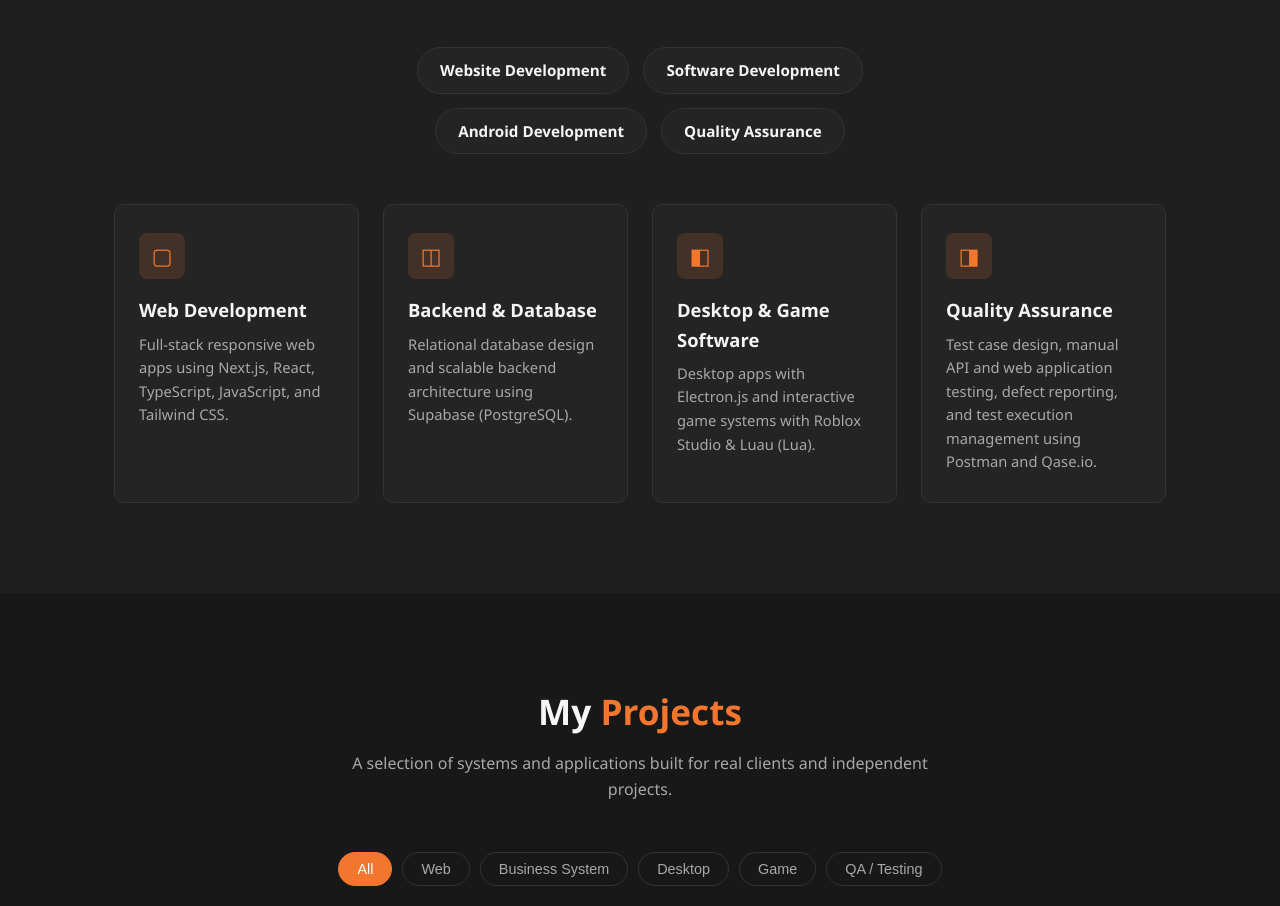
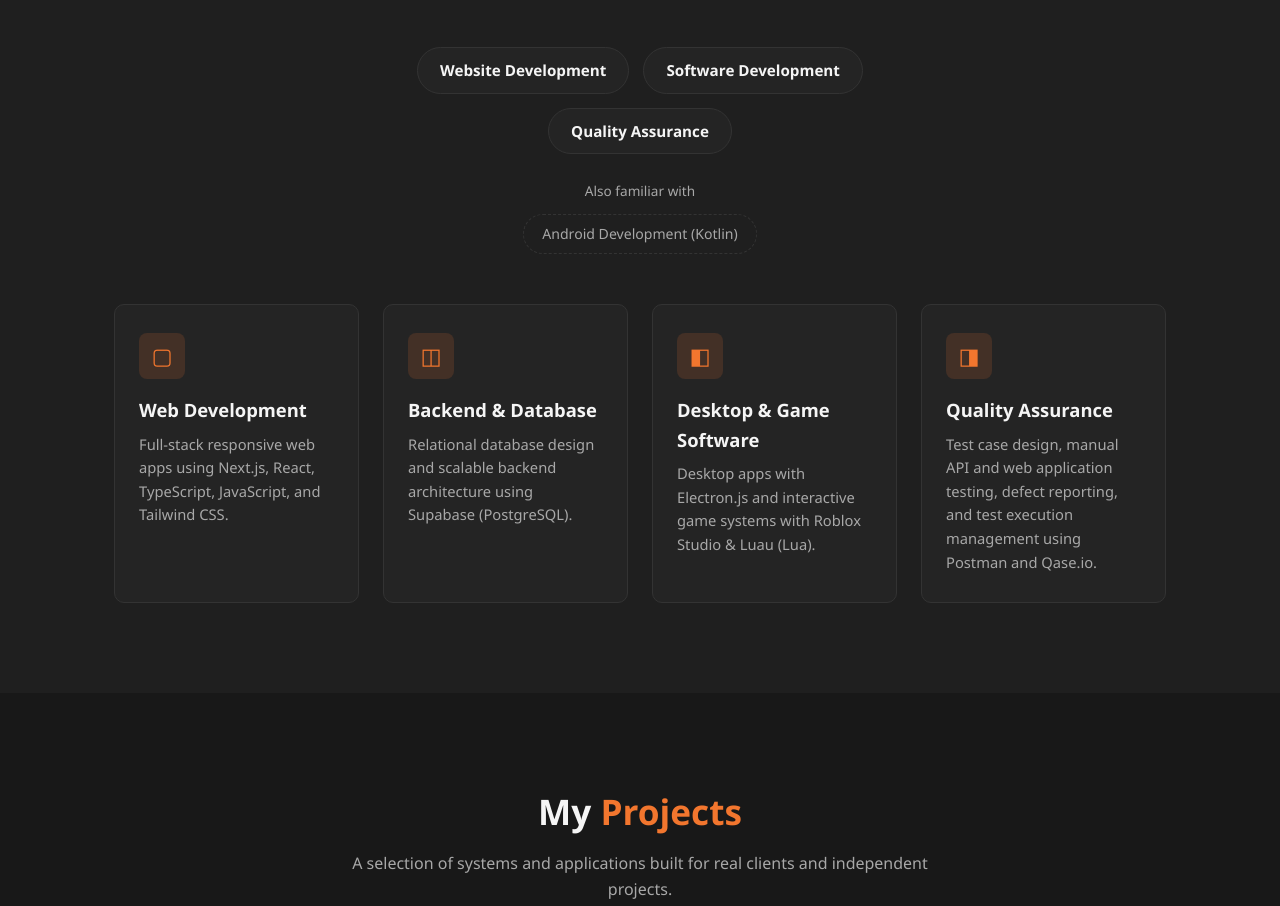
Before and after one commit to siKic0l/Portofolio, a plain HTML site: page index.html in a window 1280 px wide. Shown: the part 1224-2130 px from the top of the page. Drawn offline with Linux system fonts and the light colour scheme.

Commit message:
revise my skill

```diff
--- a/index.html
+++ b/index.html
@@ -117,6 +117,22 @@
     border-radius:24px;
     font-weight:600;
     font-size:0.95rem;
+  }
+  /* Lapis kedua: kemampuan pendukung, dibedakan secara visual */
+  .skill-note{
+    text-align:center;
+    color:var(--muted);
+    font-size:0.85rem;
+    margin-top:26px;
+  }
+  .skill-list.secondary{margin-top:12px;}
+  .skill-list.secondary li{
+    background:transparent;
+    border-style:dashed;
+    color:var(--muted);
+    font-weight:500;
+    font-size:0.88rem;
+    padding:8px 18px;
   }
 
   .services-grid{
@@ -336,8 +352,12 @@
     <ul class="skill-list">
       <li>Website Development</li>
       <li>Software Development</li>
-      <li>Android Development</li>
       <li>Quality Assurance</li>
+    </ul>
+
+    <p class="skill-note">Also familiar with</p>
+    <ul class="skill-list secondary">
+      <li>Android Development (Kotlin)</li>
     </ul>
 
     <div class="services-grid">
```
